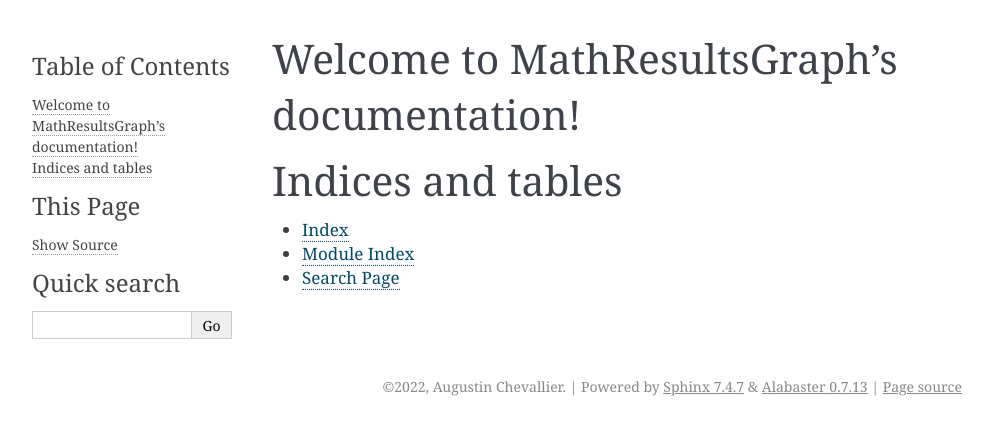
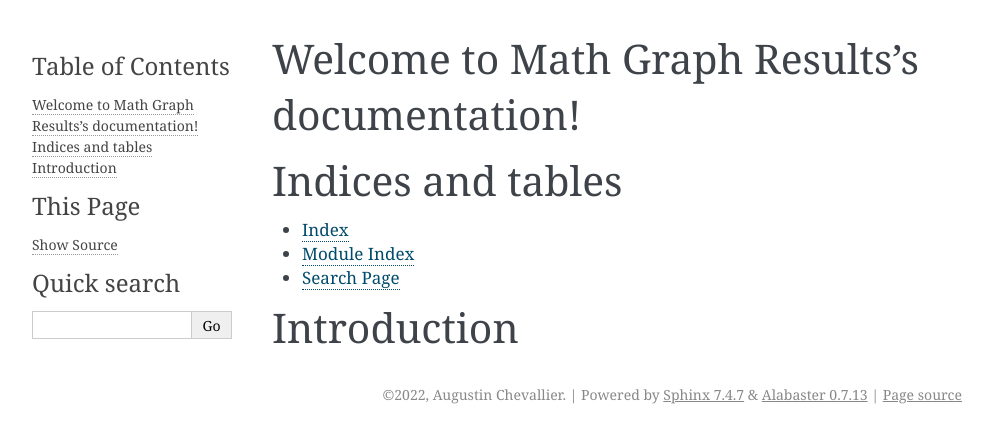
Before and after one commit to augustin-chevallier/MathResultsGraph, a Sphinx documentation site: the page built from docs/index.rst, in a window 1280 px wide. Shown: the top 443 px of the page, without its empty margins (148-1141 px from the left). Built offline with Sphinx 7.4.7, drawn with Linux system fonts in a browser that asks for light colours.

Commit message:
WIP: doc

```diff
--- a/docs/conf.py
+++ b/docs/conf.py
@@ -17,12 +17,9 @@
 
 # -- Project information -----------------------------------------------------
 
-project = 'MathResultsGraph'
+project = 'Math Graph Results'
 copyright = '2022, Augustin Chevallier'
 author = 'Augustin Chevallier'
-
-# The full version, including alpha/beta/rc tags
-release = '0.2'
 
 
 # -- General configuration ---------------------------------------------------
--- a/docs/index.rst
+++ b/docs/index.rst
@@ -1,10 +1,10 @@
-.. MathResultsGraph documentation master file, created by
-   sphinx-quickstart on Sun Jan  9 17:21:49 2022.
+.. Math Graph Results documentation master file, created by
+   sphinx-quickstart on Sun Jan  9 17:42:03 2022.
    You can adapt this file completely to your liking, but it should at least
    contain the root `toctree` directive.
 
-Welcome to MathResultsGraph's documentation!
-============================================
+Welcome to Math Graph Results's documentation!
+==============================================
 
 .. toctree::
    :maxdepth: 2
@@ -18,3 +18,7 @@ Indices and tables
 * :ref:`genindex`
 * :ref:`modindex`
 * :ref:`search`
+
+
+Introduction
+============
```
